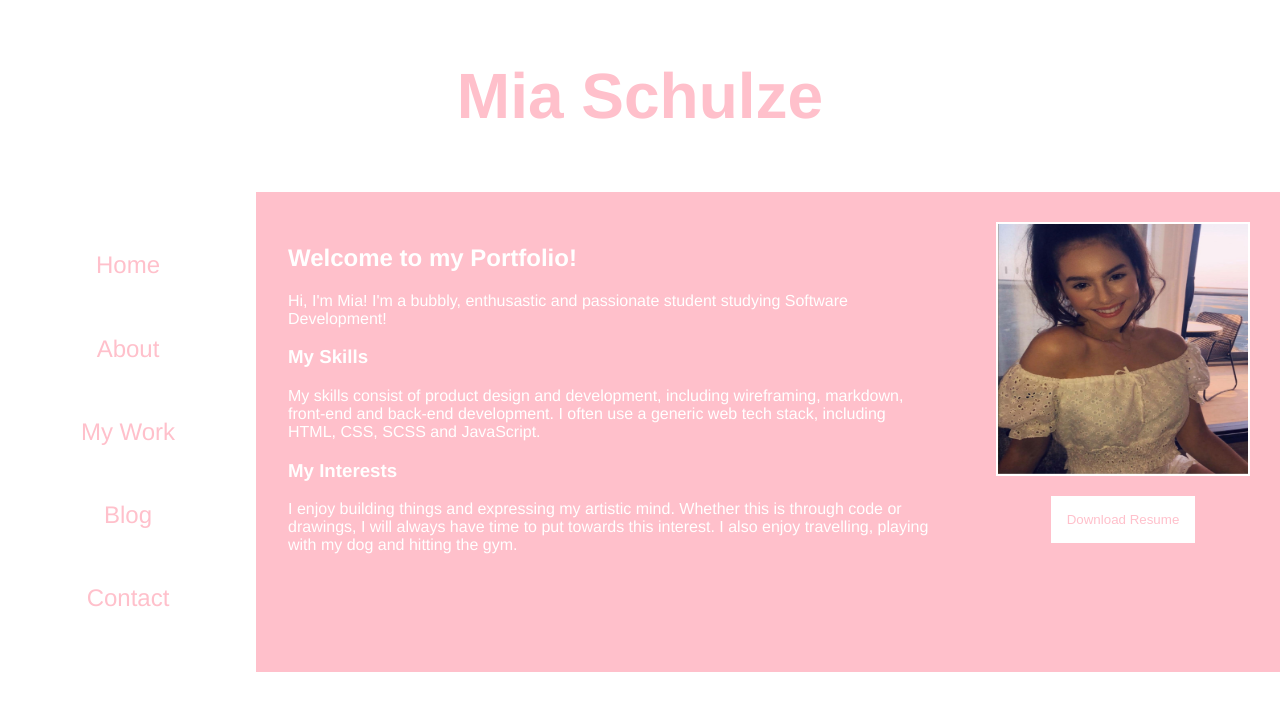
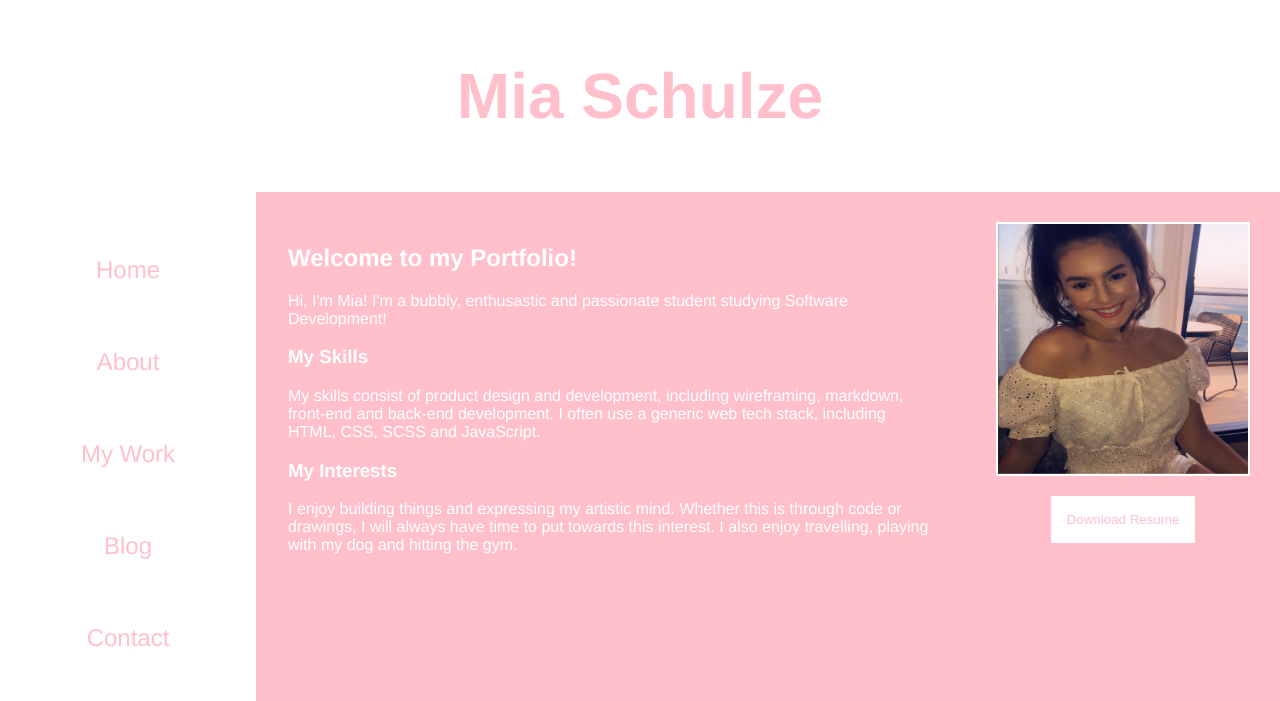
Before and after one commit to miasahra/portfolio, a plain HTML site: page index.html in a window 1280 px wide. Shown: the top 701 px of the page. Drawn offline with Linux system fonts and the light colour scheme.

Commit message:
fix navbar stretching

```diff
--- a/assets/css/style.css
+++ b/assets/css/style.css
@@ -43,7 +43,11 @@ h3 {
 }
 
 nav {
-  display: grid;
+  /* display: grid;
+  align-items: center; */
+
+  display: flex;
+  flex-direction: column;
   align-items: center;
 }
 
@@ -52,6 +56,7 @@ nav a {
   text-decoration: none;
   color: pink;
   font-size: 1.5rem;
+  padding: 2rem;
 }
 
 header,
```
Also changed, not shown: assets/img/work-placeholder.jpg (added).
